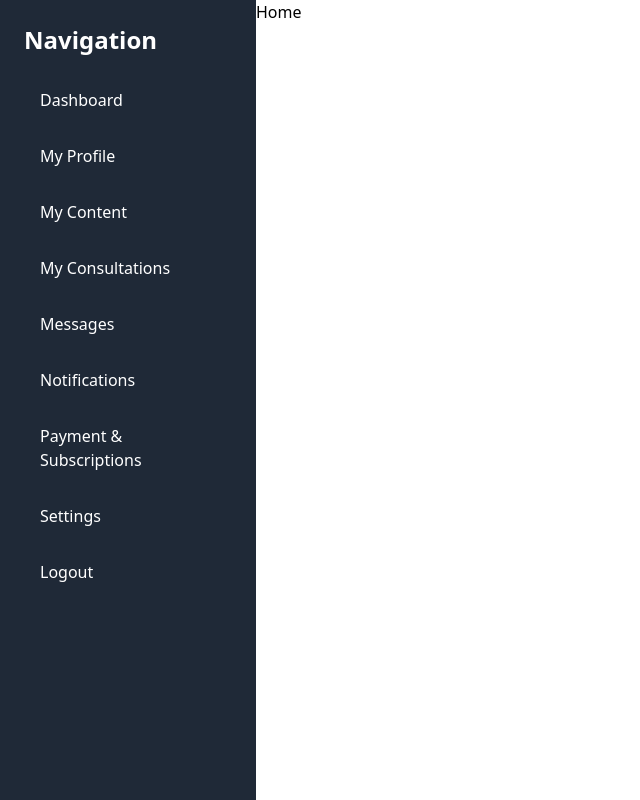
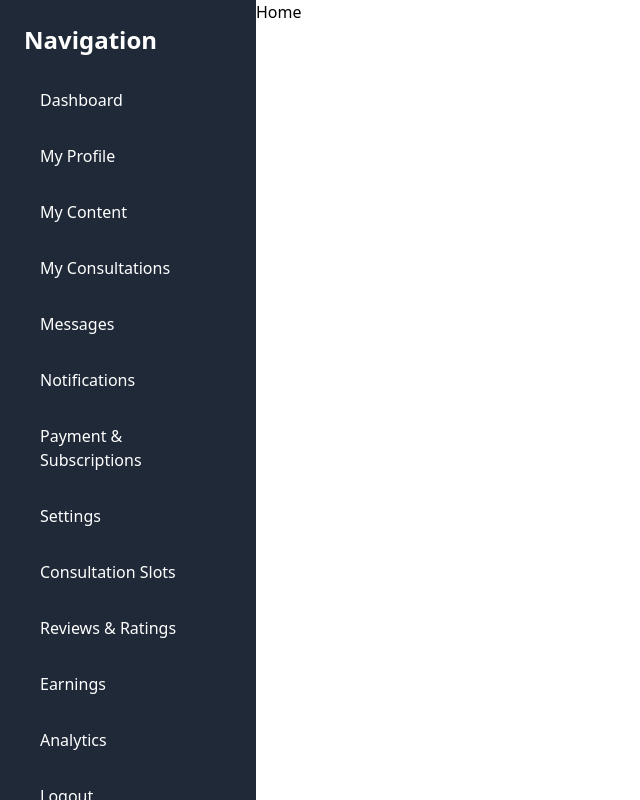
Before and after one commit to thefullstacktrainer/consultation_platform, a React (Create React App) app in the folder frontend/: page / in a window 1280 px wide. Shown: the whole page, without its empty margins (0-640 px from the left). Built offline with nearby package versions, Linux system fonts and the light colour scheme.

Commit message:
changes in sidebar to look better

```diff
--- a/frontend/src/components/Sidebar.js
+++ b/frontend/src/components/Sidebar.js
@@ -3,10 +3,10 @@ import { Link } from 'react-router-dom';
 
 function Sidebar() {
     // This is just a placeholder. In a real app, you'd determine this based on user roles, etc.
-    const isConsultantOrContentCreator = false;
+    const isConsultantOrContentCreator = true;
 
     return (
-        <div className="bg-gray-800 w-64 h-screen text-white p-6">
+        <div className="bg-gray-800 overflow-y-auto w-64 h-screen text-white p-6">
             <h2 className="text-2xl mb-6 font-semibold">Navigation</h2>
 
             <nav className="space-y-4">
```
